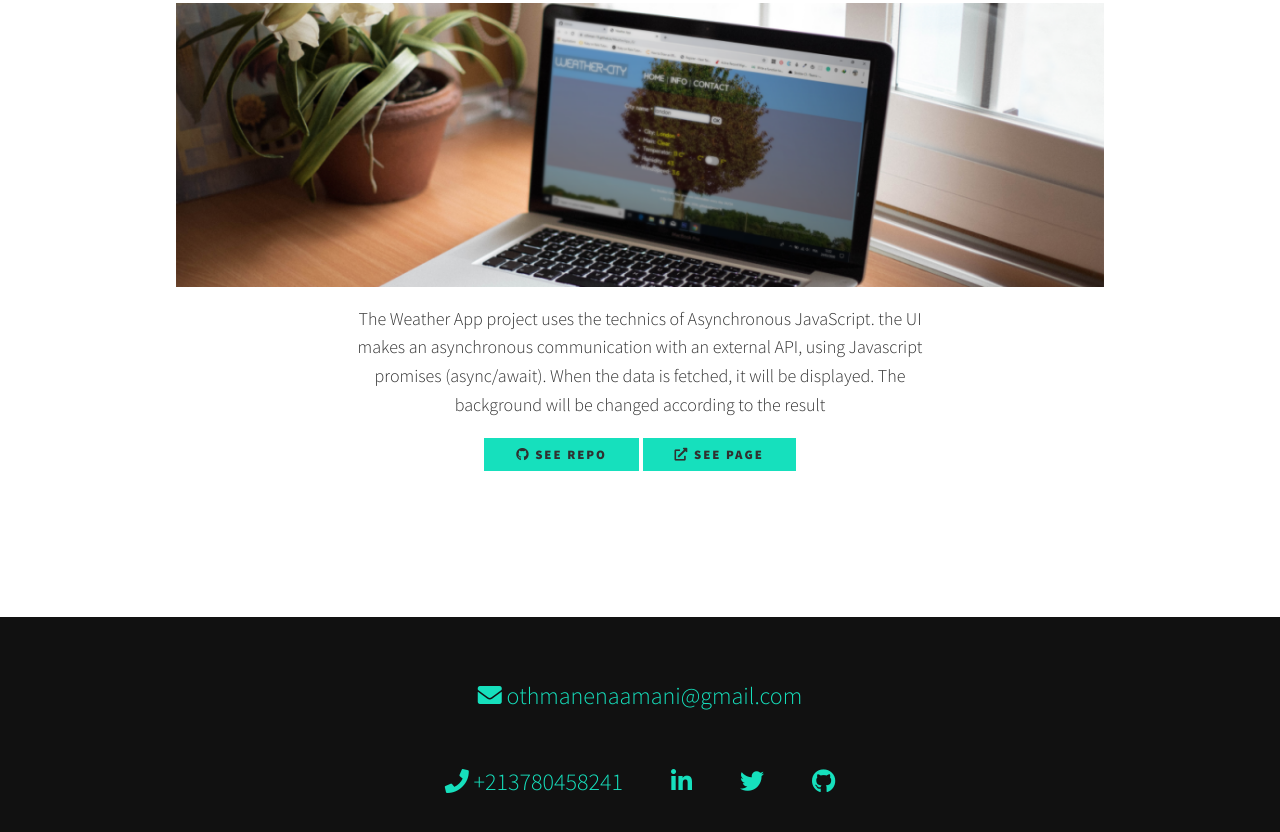
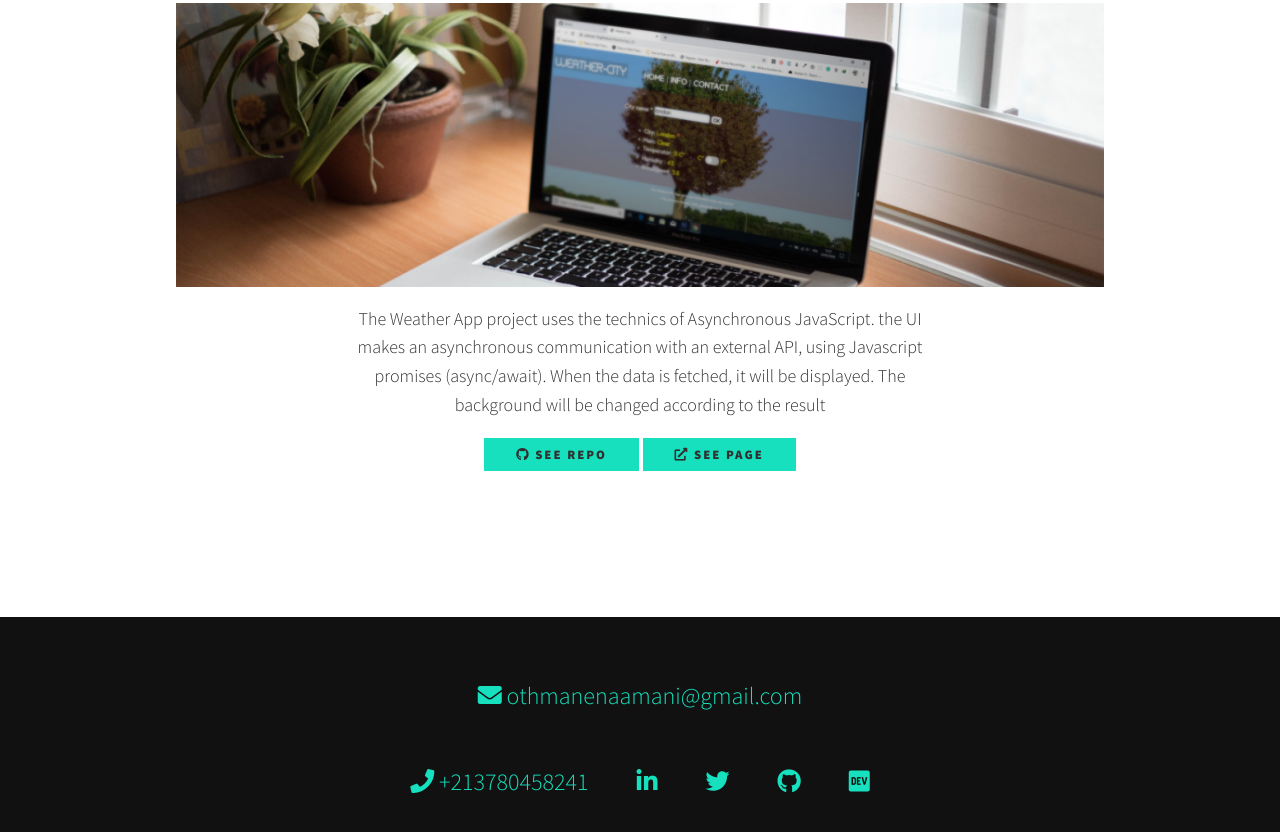
Before and after one commit to othman-19/my_portfolio, a plain HTML site: page index.html in a window 1280 px wide. Shown: the part 4637-5469 px from the top of the page. Drawn offline with nearby package versions, Linux system fonts and the light colour scheme.

Commit message:
add dev community link

```diff
--- a/index.html
+++ b/index.html
@@ -242,6 +242,11 @@
                 <i class="fab fa-github"></i>
             </a>
         </li>
+        <li class="social-list__item">
+          <a class="social-list__link" href="https://dev.to/othman19" target="_blank">
+            <i class="fab fa-dev"></i>
+          </a>
+        </li>
     </ul>
   </footer>
   <script src="js/index.js"></script>
```
